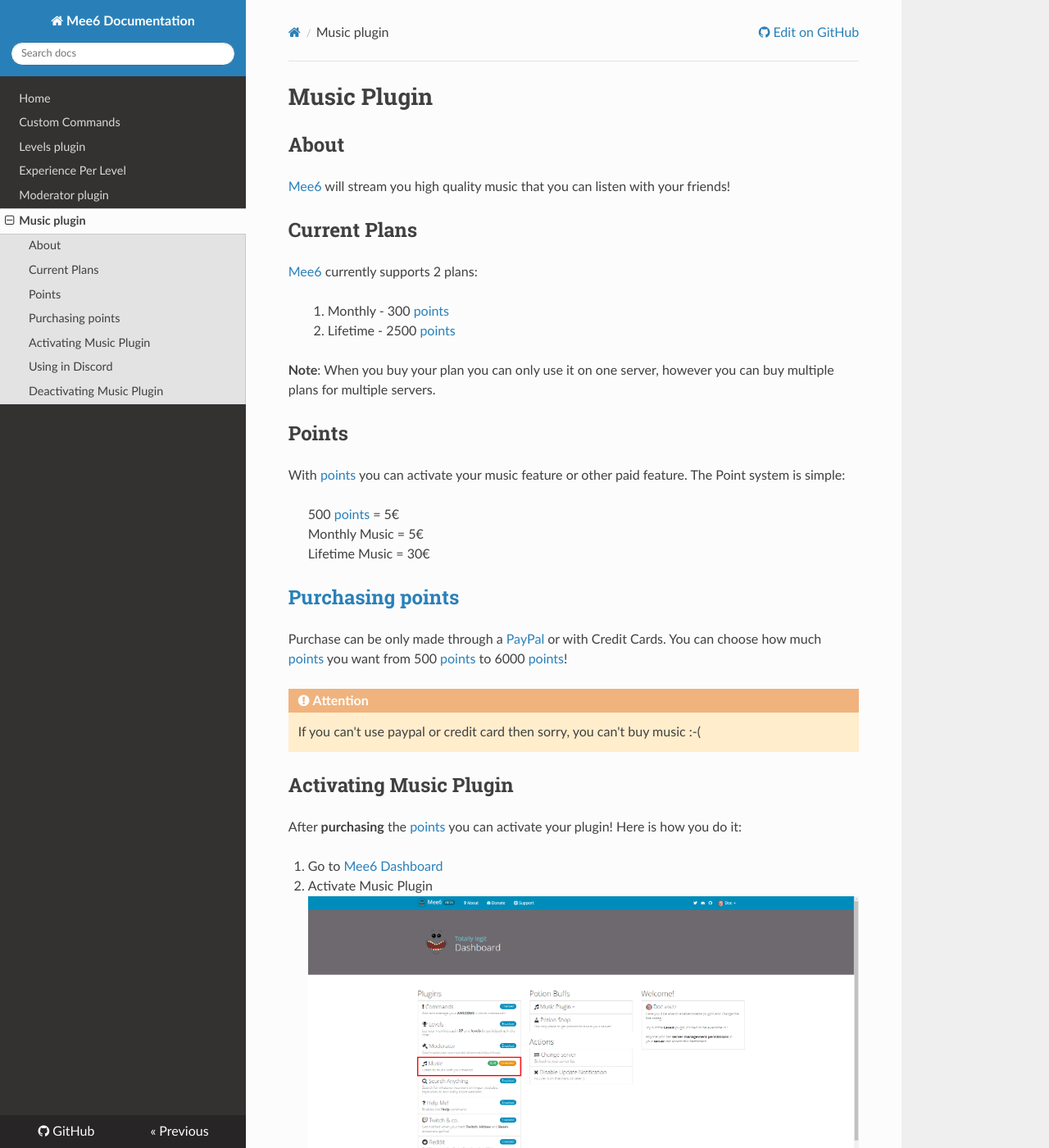
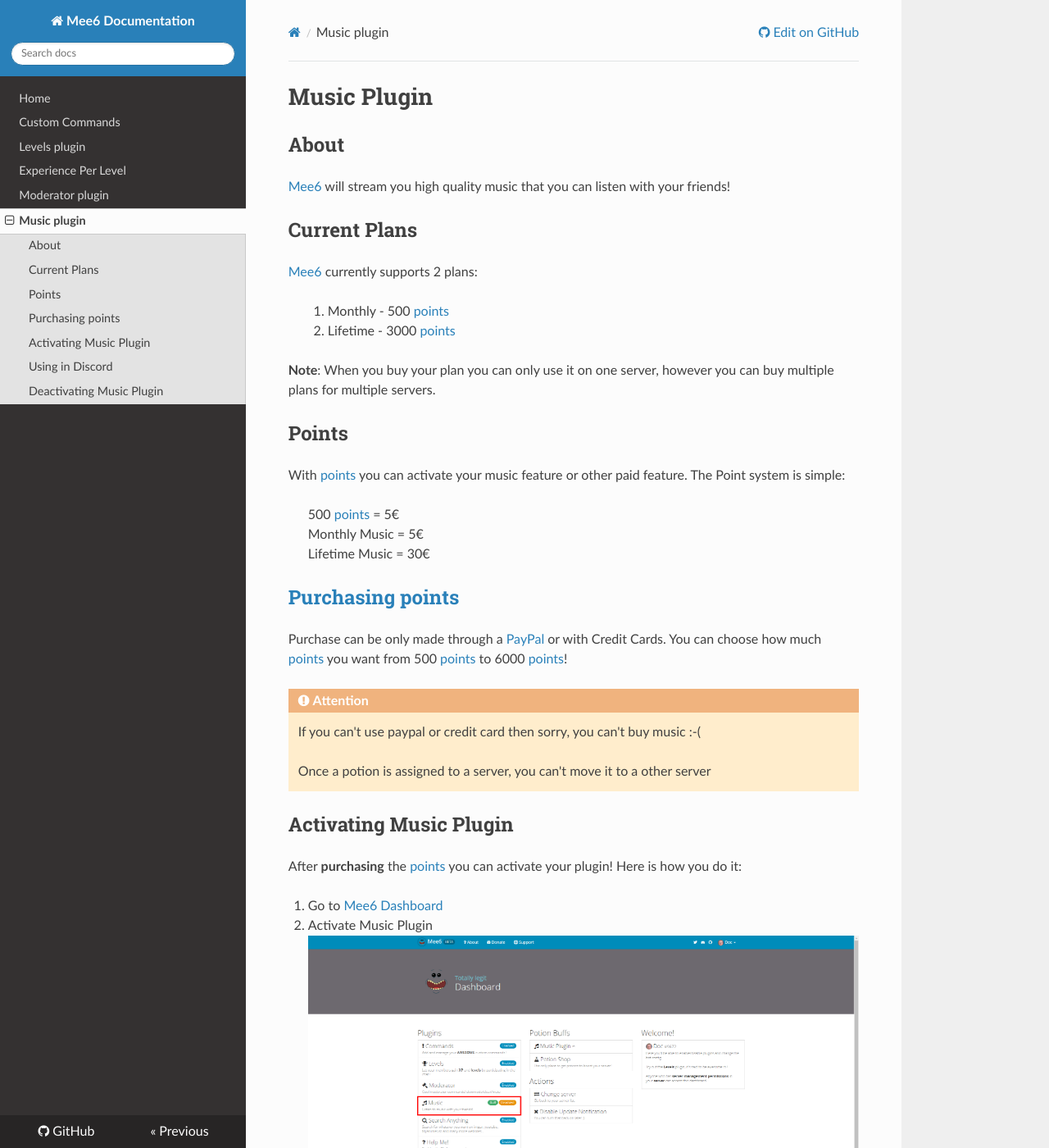
Before and after one commit to Mee6/Mee6-documentation, an MkDocs documentation site: the page built from docs/Music.md, in a window 1280 px wide and 1400 px high. Shown: the whole window at 82% size. Built offline with MkDocs 1.6.1, drawn with Linux system fonts in a browser that asks for light colours; nearby versions of some CDN libraries; old or Windows-style settings are respelled for this version of MkDocs.

Commit message:
changed prices of music

```diff
--- a/docs/Music.md
+++ b/docs/Music.md
@@ -4,8 +4,8 @@
 ## Current Plans
 [Mee6](https://mee6.xyz/) currently supports 2 plans:
 
-> 1. Monthly - 300 [points](https://mee6.xyz/donate)<br />
-> 2. Lifetime - 2500 [points](https://mee6.xyz/donate)
+> 1. Monthly - 500 [points](https://mee6.xyz/donate)<br />
+> 2. Lifetime - 3000 [points](https://mee6.xyz/donate)
 
 **Note**: When you buy your plan you can only use it on one server, however you can buy multiple plans for multiple servers.
 ## Points
@@ -20,6 +20,8 @@
 You can choose how much [points](https://mee6.xyz/donate) you want from 500 [points](https://mee6.xyz/donate) to 6000 [points](https://mee6.xyz/donate)!
 !!! Attention
     If you can't use paypal or credit card then sorry, you can't buy music :-(
+
+    Once a potion is assigned to a server, you can't move it to a other server
 
 ## Activating Music Plugin
 
```
